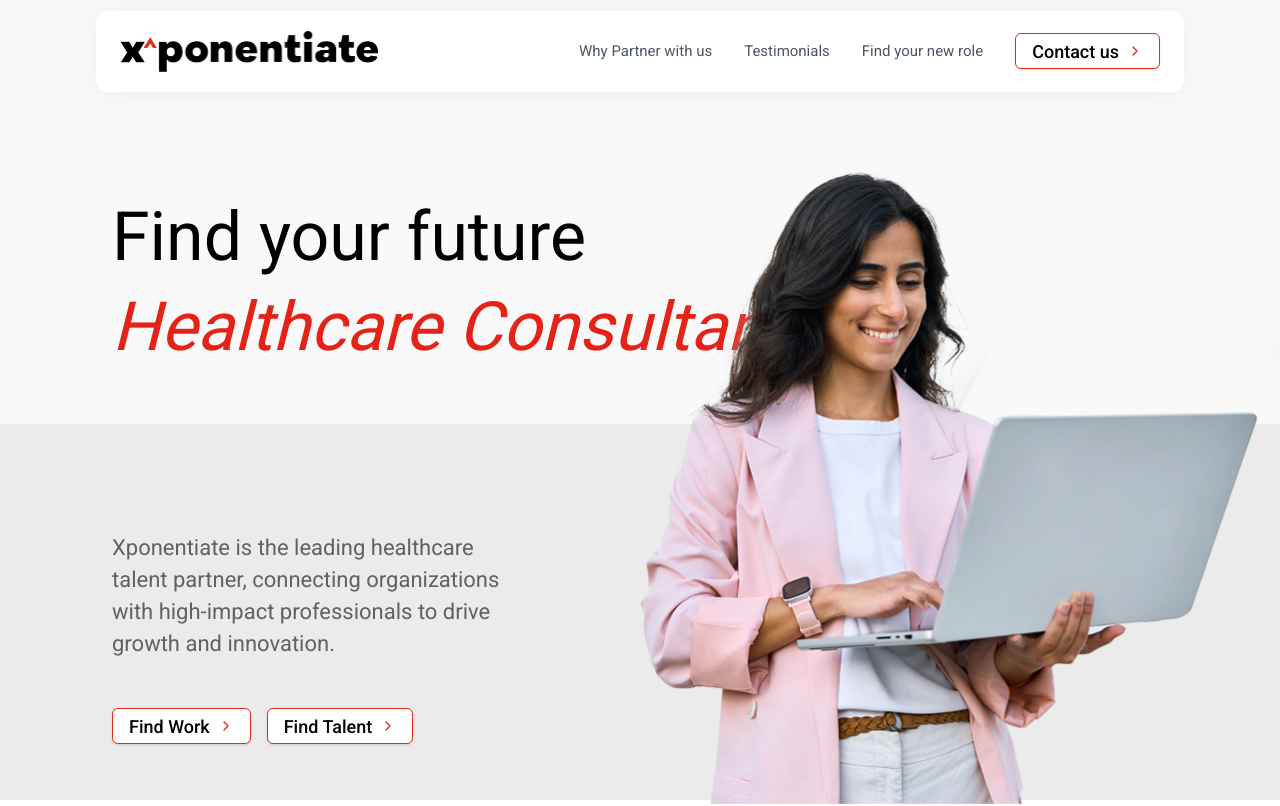
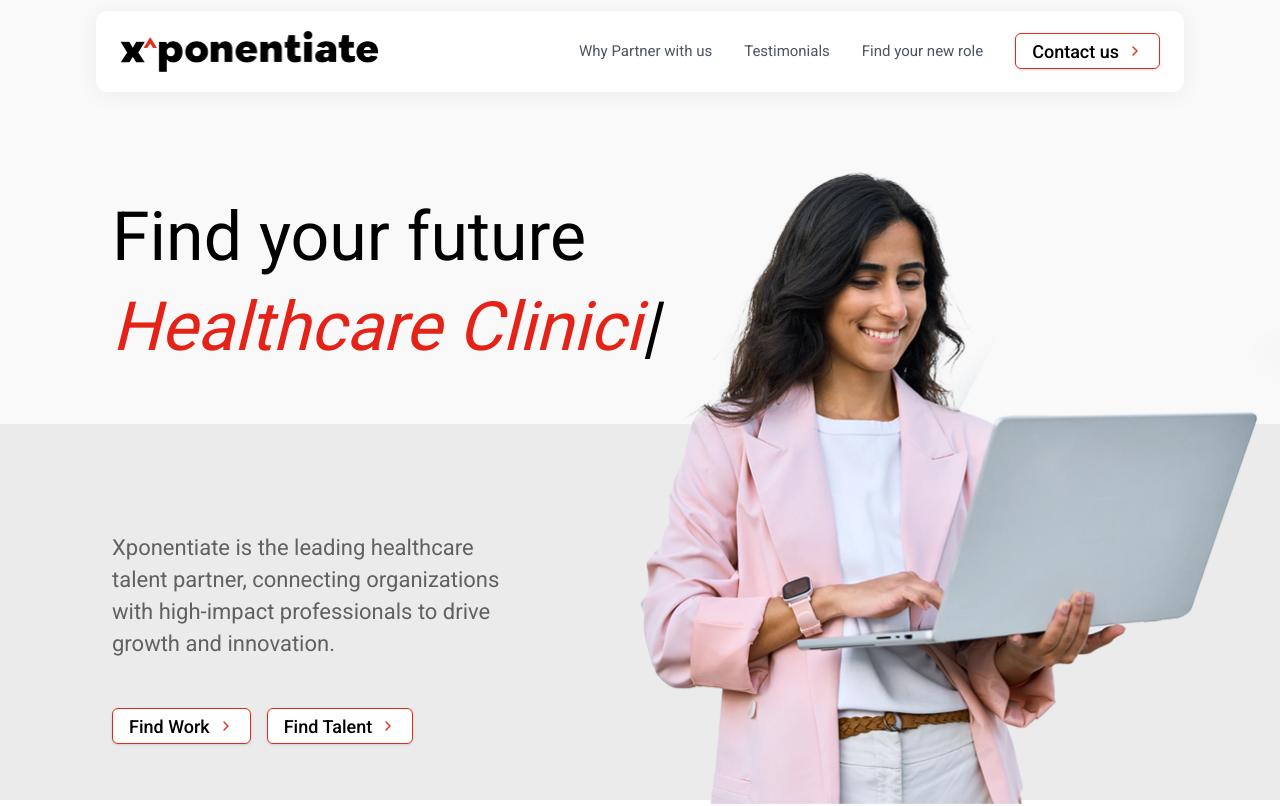
Before and after one commit to ServerlessTushar/xponentiate-nextjs, a Next.js app: page / in a window 1280 px wide. Shown: the top 806 px of the page. Built offline with nearby package versions, Linux system fonts and the light colour scheme.

Commit message:
typewriter animation fixed

```diff
--- a/src/components/TypewriterEffect.tsx
+++ b/src/components/TypewriterEffect.tsx
@@ -1,50 +1,59 @@
-import { motion, useAnimation } from "framer-motion";
-import { useEffect, useState } from "react";
+import { useEffect, useState, useRef, memo, useMemo } from "react";
 
 interface TypewriterEffectProps {
   words: string[];
 }
 
-const TypewriterEffect = ({ words }: TypewriterEffectProps) => {
-  const [index, setIndex] = useState(0);
-  const [currentWord, setCurrentWord] = useState(words[index]);
-  const controls = useAnimation();
+const TypewriterEffect = memo(({ words }: TypewriterEffectProps) => {
+  const [currentWord, setCurrentWord] = useState("");
+  const indexRef = useRef(0);
+  const timeoutRef = useRef<number | undefined>(undefined);
+
+  const memoizedWords = useMemo(() => words, [words]);
 
   useEffect(() => {
-    const typeWriter = async () => {
-      const word = words[index];
+    const typeWriter = () => {
+      const currentIndex = indexRef.current % memoizedWords.length;
+      const word = memoizedWords[currentIndex];
 
-      // Animate typing the word
+      // Typing animation
       for (let i = 0; i <= word.length; i++) {
-        setCurrentWord(word.slice(0, i)); // Update the visible part of the word
-        await controls.start({ opacity: 1, transition: { duration: 0.1 } });
+        timeoutRef.current = window.setTimeout(() => {
+          setCurrentWord(word.slice(0, i));
+        }, i * 100);
       }
 
-      await new Promise((resolve) => setTimeout(resolve, 1000)); // Pause at the end of the word
-
-      // Animate erasing the word
-      for (let i = word.length; i >= 0; i--) {
-        setCurrentWord(word.slice(0, i)); // Update the visible part of the word
-        await controls.start({ opacity: 1, transition: { duration: 0.1 } });
-      }
-
-      setIndex((prevIndex) => (prevIndex + 1) % words.length); // Move to the next word
+      // Delete animation after pause
+      timeoutRef.current = window.setTimeout(() => {
+        for (let i = word.length; i >= 0; i--) {
+          timeoutRef.current = window.setTimeout(() => {
+            setCurrentWord(word.slice(0, i));
+            if (i === 0) {
+              indexRef.current++;
+              typeWriter(); // Restart the typing process for the next word
+            }
+          }, (word.length - i) * 50);
+        }
+      }, word.length * 100 + 1000);
     };
 
     typeWriter();
-  }, [index, controls, words]);
+
+    return () => {
+      if (timeoutRef.current !== undefined) {
+        window.clearTimeout(timeoutRef.current);
+      }
+    };
+  }, [memoizedWords]);
 
   return (
     <span className="inline-flex items-center">
-      <motion.span
-        className="inline-block overflow-hidden whitespace-nowrap"
-        animate={controls}
-      >
-        {currentWord}
-      </motion.span>
-      <span className="text-black animate-blink">|</span> {/* Black blinking cursor */}
+      {currentWord}
+      <span className="text-black animate-blink">|</span>
     </span>
   );
-};
+});
+
+TypewriterEffect.displayName = 'TypewriterEffect';
 
 export default TypewriterEffect;
--- a/src/sections/HeroSection/HeroSection.tsx
+++ b/src/sections/HeroSection/HeroSection.tsx
@@ -5,7 +5,7 @@ import HeroImg from '../../../public/homepage/heroImg.webp'
 import HeroImgMob from '../../../public/homepage/heroImgMob.webp'
 import TypewriterEffect from '@/components/TypewriterEffect'
 
-const HeroSection = () => {
+const HeroSection = React.memo(() => {
     const healthcareWords = ["Leader", "Consultant", "Clinicians", "Product Lead", "CXOs"];
     return (
         <div className="min-h-screen flex flex-col px-6 md:px-28 relative">
@@ -47,6 +47,8 @@ const HeroSection = () => {
             </div>
         </div>
     )
-}
+})
+
+HeroSection.displayName = 'HeroSection';
 
 export default HeroSection
```
Lines whose indentation alone changed are shown as unchanged.
